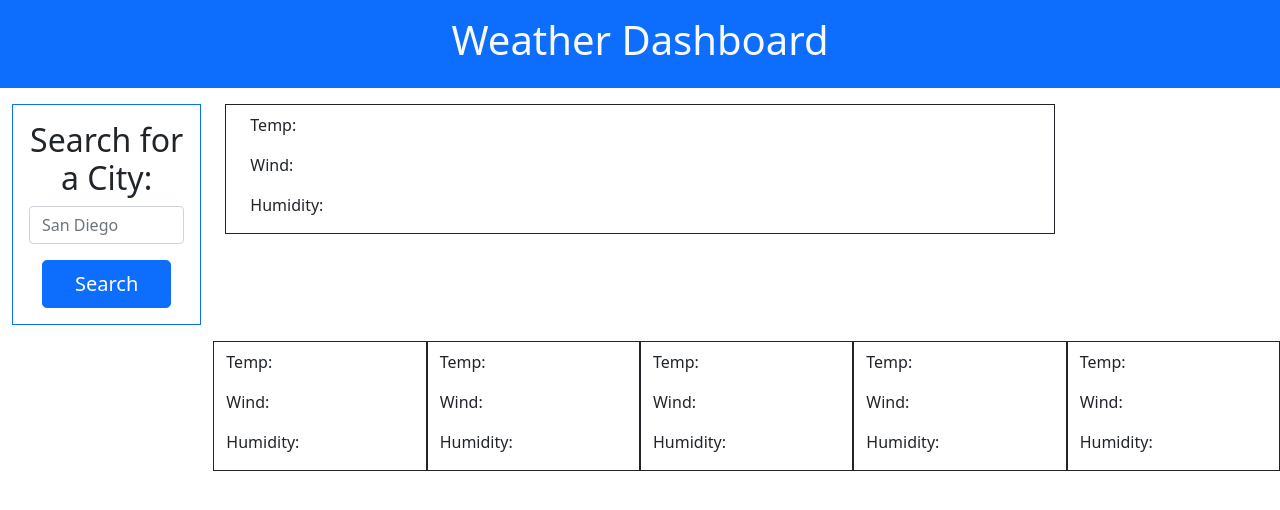
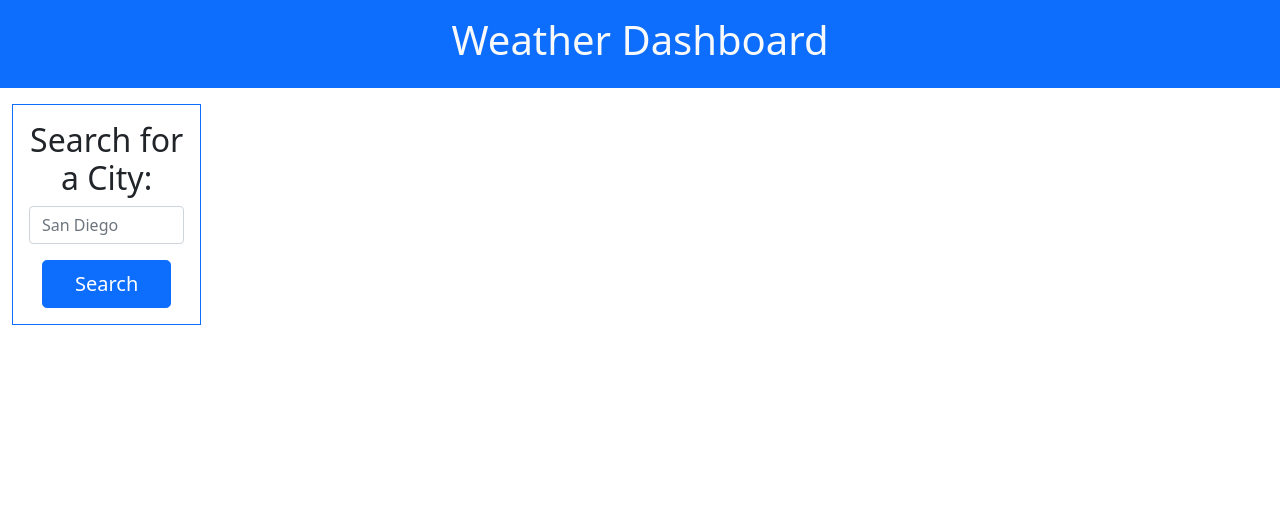
Before and after one commit to RB2277/weather-dashboard, a plain HTML site: page index.html in a window 1280 px wide. Drawn offline with nearby package versions, Linux system fonts and the light colour scheme.

Commit message:
added d-none to the dashboard. Removed upon search

```diff
--- a/assets/js/script.js
+++ b/assets/js/script.js
@@ -28,11 +28,13 @@ searchBtn.on('click', function() {
         $("#todayTemp").text(forecast.list[0].main.temp + "°F")
         $("#todayWind").text(forecast.list[0].wind.speed + " " + "MPH")
         $("#todayHumidity").text(forecast.list[0].main.humidity + "" + "%")
+        $("#todayDiv").removeClass("d-none")
         for (let i = 1; i <= 5; i++) {
             $("#temp" + i).text(forecast.list[i * 7].main.temp + "°F")
             $("#wind" + i).text(forecast.list[i * 7].wind.speed + " " + "MPH")
             $("#humidity" + i).text(forecast.list[i * 7].main.humidity + "" + "%")
             $("#day" + i).text(dayjs().add(i, 'day').format('M/DD/YYYY'))
+            $("#day" + i + "Div").removeClass("d-none")
 
         }
         // generateForecast(forecast)
--- a/index.html
+++ b/index.html
@@ -30,7 +30,7 @@
         </div>
    <!--Today's forecast-->
         <div class="col-md-8">
-          <div class="container-fluid border border-dark">
+          <div id="todayDiv" class="container-fluid border border-dark d-none">
           <h2 id="pickedCity"></h2>
           <p>Temp:<span id="todayTemp"></span></p>
           <p>Wind:<span id="todayWind"></span></p>
@@ -44,35 +44,35 @@
     <div class="col-md-2">
     </div>
   <!--Forecast Day 1-->
-    <div class="col-md-2 border border-dark">
+    <div id="day1Div" class="col-md-2 border border-dark d-none">
       <h3 id="day1"></h3>
       <p>Temp:<span id="temp1"></span></p>
       <p>Wind:<span id="wind1"></span></p>
       <p>Humidity:<span id="humidity1"></span></p>
     </div>
   <!--Forecast Day 2-->
-    <div class="col-md-2 border border-dark">
+    <div id="day2Div" class="col-md-2 border border-dark d-none">
       <h3 id="day2"></h3>
       <p>Temp:<span id="temp2"></span></p>
       <p>Wind:<span id="wind2"></span></p>
       <p>Humidity:<span id="humidity2"></span></p>
     </div>
       <!--Forecast Day 3-->
-    <div class="col-md-2 border border-dark">
+    <div id="day3Div" class="col-md-2 border border-dark d-none">
       <h3 id="day3"></h3>
       <p>Temp:<span id="temp3"></span></p>
       <p>Wind:<span id="wind3"></span></p>
       <p>Humidity:<span id="humidity3"></span></p>
     </div>
      <!--Forecast Day 4-->
-    <div class="col-md-2 border border-dark">
+    <div id="day4Div" class="col-md-2 border border-dark d-none">
       <h3 id="day4"></h3>
       <p>Temp:<span id="temp4"></span></p>
       <p>Wind:<span id="wind4"></span></p>
       <p>Humidity:<span id="humidity4"></span></p>
     </div>
       <!--Forecast Day 5-->
-    <div class="col-md-2 border border-dark">
+    <div id="day5Div" class="col-md-2 border border-dark d-none">
       <h3 id="day5"></h3>
       <p>Temp:<span id="temp5"></span></p>
       <p>Wind:<span id="wind5"></span></p>
```
